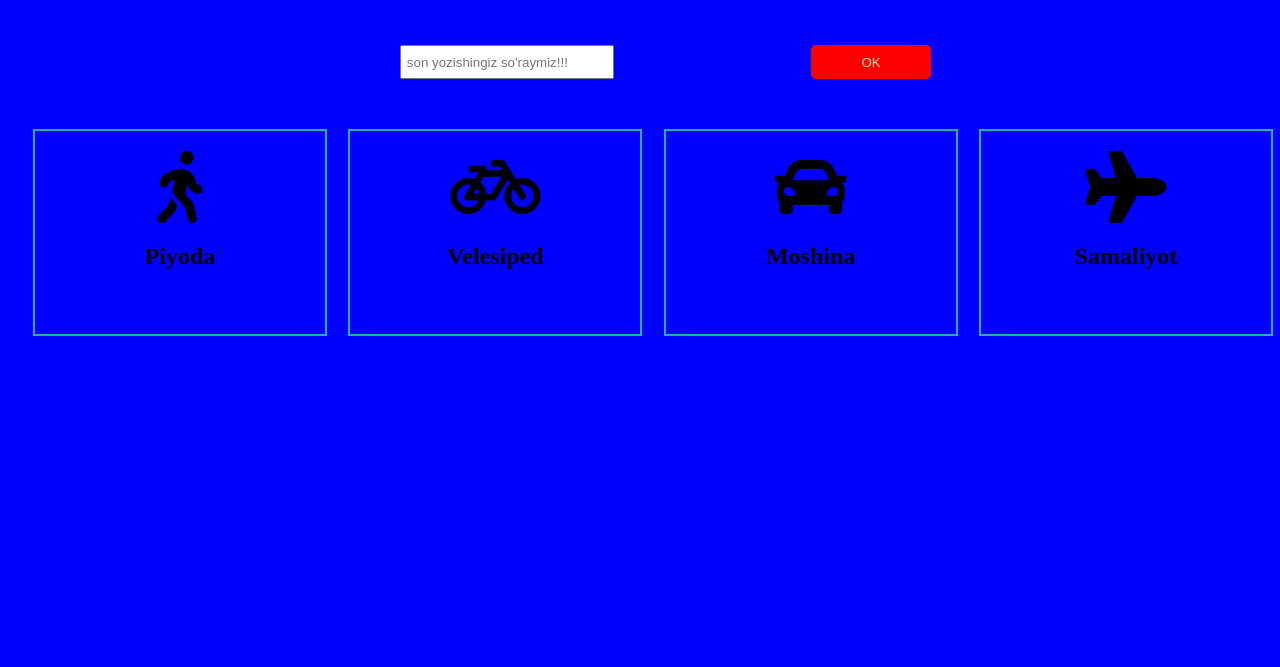
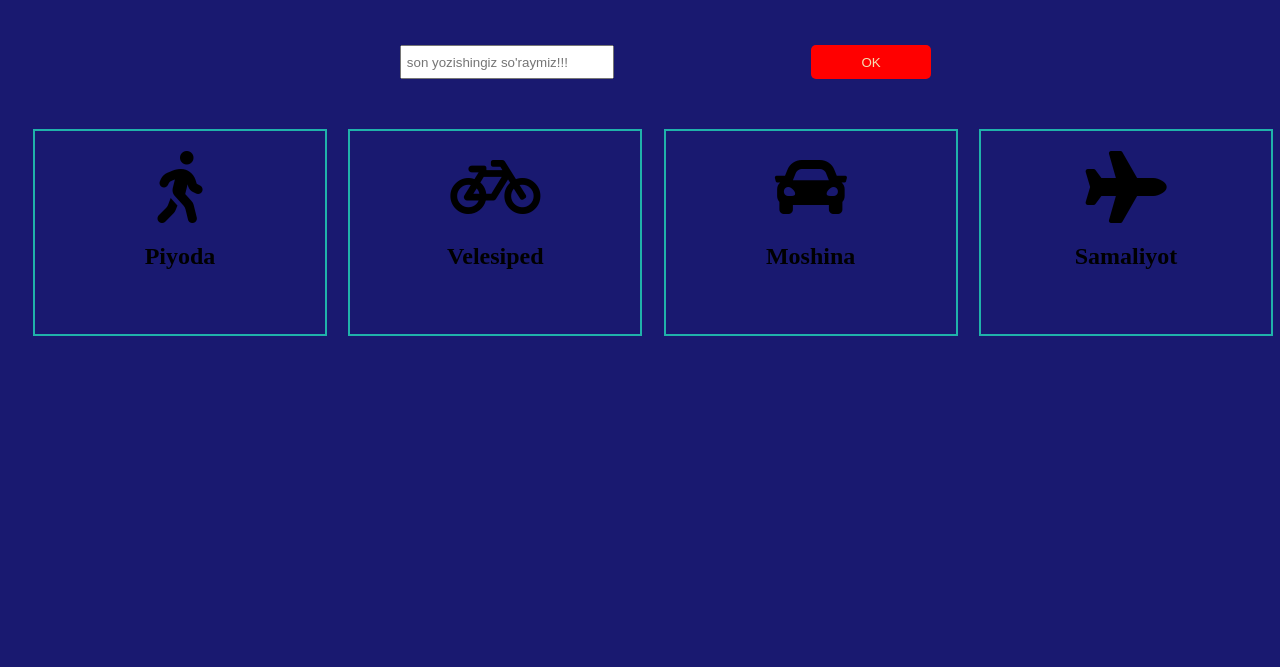
Before and after one commit to buronpro/qiziqarli, a plain HTML site: page index.html in a window 1280 px wide. Shown: the part 133-800 px from the top of the page. Drawn offline with Linux system fonts and the light colour scheme.

Commit message:
git push

```diff
--- a/css/main.css
+++ b/css/main.css
@@ -1,5 +1,5 @@
 body {
-    background: blue;
+    background-color:midnightblue;
 }
 
 .container {
```
